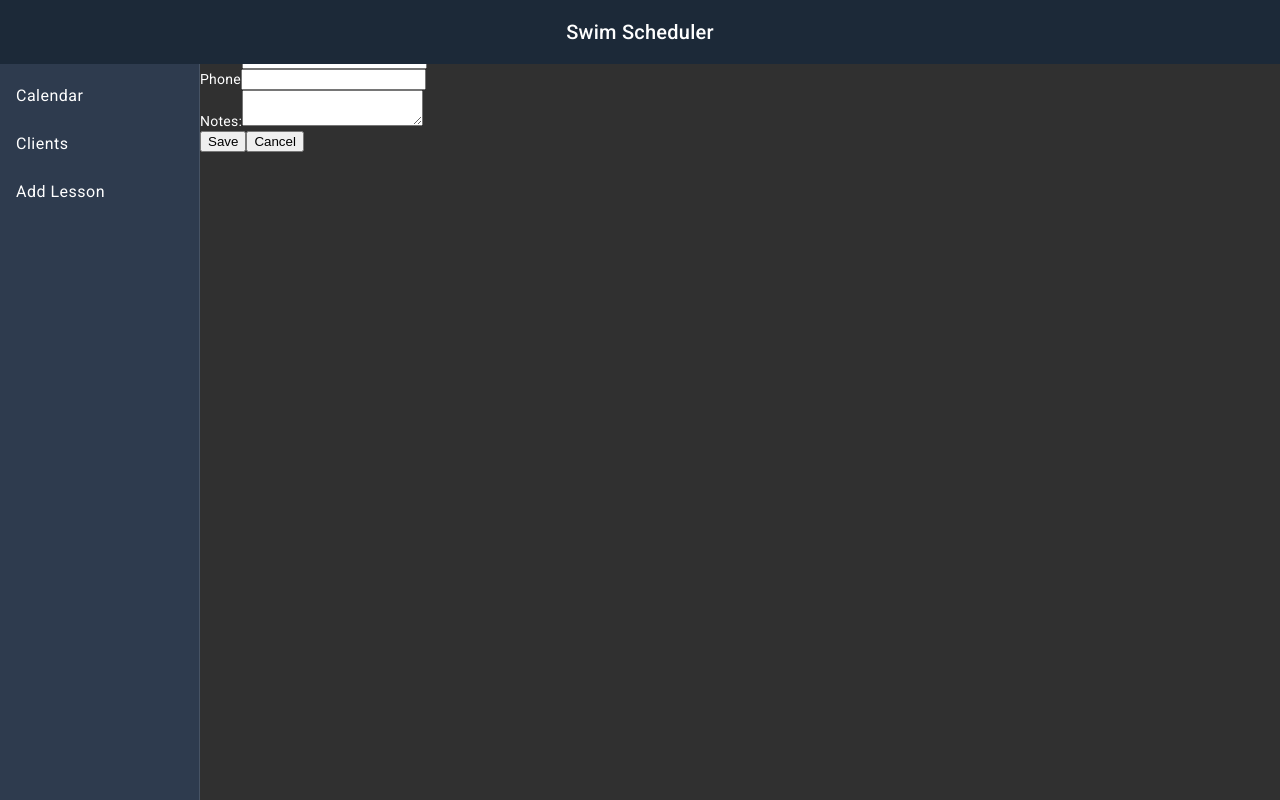
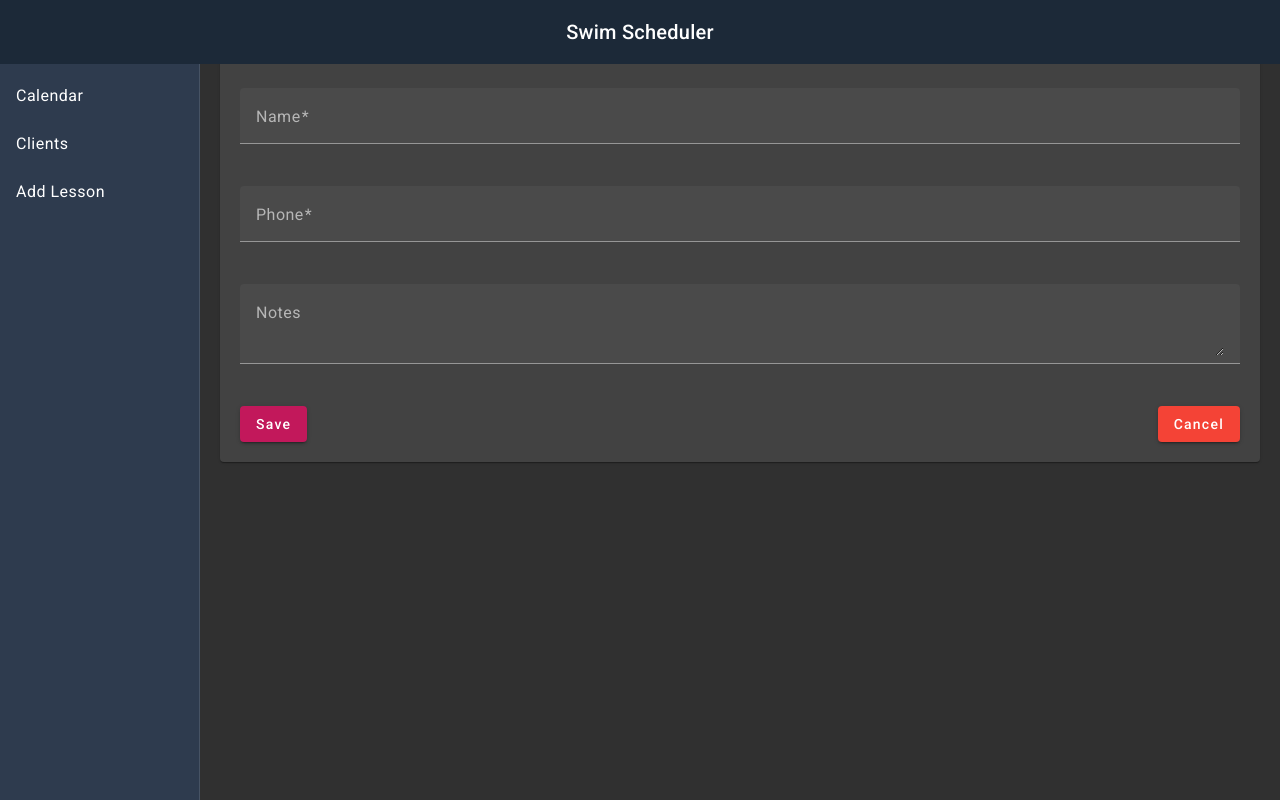
Before and after one commit to mihai22z/swim-scheduler-app, an Angular app in the folder frontend/: page /clients/1 in a window 1280 px wide. Built offline with nearby package versions, Linux system fonts and the light colour scheme; no server answers.

Commit message:
Style the entire app to be to the same standards and fix clients not loading immediately on a workday bug

```diff
--- a/frontend/src/app/components/calendar/calendar.component.html
+++ b/frontend/src/app/components/calendar/calendar.component.html
@@ -41,4 +41,3 @@
     </tbody>
   </table>
 </div>
->
--- a/frontend/src/app/components/client-form/client-form.component.css
+++ b/frontend/src/app/components/client-form/client-form.component.css
@@ -0,0 +1,14 @@
+.client-form-card {
+  margin: 20px;
+  padding: 20px;
+}
+
+.full-width {
+  width: 100%;
+  margin-bottom: 20px;
+}
+
+.button-group {
+  display: flex;
+  justify-content: space-between;
+}
--- a/frontend/src/app/components/client-form/client-form.component.html
+++ b/frontend/src/app/components/client-form/client-form.component.html
@@ -1,18 +1,24 @@
-<h2 *ngIf="client.id">Edit Client</h2>
-<h2 *ngIf="!client.id">Add New Client</h2>
-<form (ngSubmit)="saveClient()">
-  <div>
-    <label>Name:</label>
-    <input [(ngModel)]="client.name" name="name" required />
-  </div>
-  <div>
-    <label>Phone</label>
-    <input [(ngModel)]="client.phone" name="phone" required />
-  </div>
-  <div>
-    <label>Notes:</label>
-    <textarea [(ngModel)]="client.notes" name="notes"></textarea>
-  </div>
-  <button type="submit">Save</button>
-  <button type="button" (click)="cancel()">Cancel</button>
-</form>
+<mat-card class="client-form-card">
+  <h2 *ngIf="client.id">Edit Client</h2>
+  <h2 *ngIf="!client.id">Add New Client</h2>
+  <form (ngSubmit)="saveClient()">
+    <mat-form-field class="full-width">
+      <mat-label>Name</mat-label>
+      <input matInput [(ngModel)]="client.name" name="name" required />
+    </mat-form-field>
+    <mat-form-field class="full-width">
+      <mat-label>Phone</mat-label>
+      <input matInput [(ngModel)]="client.phone" name="phone" required />
+    </mat-form-field>
+    <mat-form-field class="full-width">
+      <mat-label>Notes</mat-label>
+      <textarea matInput [(ngModel)]="client.notes" name="notes"></textarea>
+    </mat-form-field>
+    <div class="button-group">
+      <button mat-raised-button color="primary" type="submit">Save</button>
+      <button mat-raised-button color="warn" type="button" (click)="cancel()">
+        Cancel
+      </button>
+    </div>
+  </form>
+</mat-card>
--- a/frontend/src/app/components/client-list/client-list.component.css
+++ b/frontend/src/app/components/client-list/client-list.component.css
@@ -0,0 +1,18 @@
+.mat-card {
+  margin: 20px;
+  padding: 20px;
+}
+
+.mat-headline {
+  margin-bottom: 20px;
+}
+
+.add-client-button {
+  position: fixed;
+  bottom: 20px;
+  right: 20px;
+}
+
+.mat-elevation-z8 {
+  box-shadow: 0px 3px 6px rgba(0, 0, 0, 0.16);
+}
--- a/frontend/src/app/components/client-list/client-list.component.html
+++ b/frontend/src/app/components/client-list/client-list.component.html
@@ -1,29 +1,54 @@
 <div>
-  <h2>Clients</h2>
-  <table>
-    <thead>
-      <tr>
-        <th>Name</th>
-        <th>Phone</th>
-        <th>Notes</th>
-        <th>Actions</th>
-      </tr>
-    </thead>
-    <tbody>
-      <tr *ngFor="let client of clients">
-        <td>{{ client.name }}</td>
-        <td>{{ client.phone }}</td>
-        <td>{{ client.notes }}</td>
-        <td>
-          <button *ngIf="client.id !== null" (click)="editClient(client.id)">
+  <h2 class="mat-headline">Clients</h2>
+  <mat-card>
+    <table mat-table [dataSource]="clients" class="mat-elevation-z8">
+      <ng-container matColumnDef="name">
+        <th mat-header-cell *matHeaderCellDef>Name</th>
+        <td mat-cell *matCellDef="let client">{{ client.name }}</td>
+      </ng-container>
+
+      <ng-container matColumnDef="phone">
+        <th mat-header-cell *matHeaderCellDef>Phone</th>
+        <td mat-cell *matCellDef="let client">{{ client.phone }}</td>
+      </ng-container>
+
+      <ng-container matColumnDef="notes">
+        <th mat-header-cell *matHeaderCellDef>Notes</th>
+        <td mat-cell *matCellDef="let client">{{ client.notes }}</td>
+      </ng-container>
+
+      <ng-container matColumnDef="actions">
+        <th mat-header-cell *matHeaderCellDef>Actions</th>
+        <td mat-cell *matCellDef="let client">
+          <button
+            mat-button
+            color="primary"
+            *ngIf="client.id !== null"
+            (click)="editClient(client.id)"
+          >
             Edit
           </button>
-          <button *ngIf="client.id !== null" (click)="deleteClient(client.id)">
+          <button
+            mat-button
+            color="warn"
+            *ngIf="client.id !== null"
+            (click)="deleteClient(client.id)"
+          >
             Delete
           </button>
         </td>
-      </tr>
-    </tbody>
-  </table>
-  <button (click)="router.navigate(['/clients/new'])">Add New Client</button>
+      </ng-container>
+
+      <tr mat-header-row *matHeaderRowDef="displayedColumns"></tr>
+      <tr mat-row *matRowDef="let row; columns: displayedColumns"></tr>
+    </table>
+  </mat-card>
+  <button
+    mat-fab
+    color="primary"
+    (click)="router.navigate(['/clients/new'])"
+    class="add-client-button"
+  >
+    <mat-icon>add</mat-icon>
+  </button>
 </div>
--- a/frontend/src/app/components/client-list/client-list.component.ts
+++ b/frontend/src/app/components/client-list/client-list.component.ts
@@ -4,16 +4,28 @@ import { HttpClientModule } from '@angular/common/http';
 import { Router } from '@angular/router';
 import { ClientService } from '../../services/client.service';
 import { Client } from '../../models/client';
+import { MatTableModule } from '@angular/material/table';
+import { MatCardModule } from '@angular/material/card';
+import { MatButtonModule } from '@angular/material/button';
+import { MatIconModule } from '@angular/material/icon';
 
 @Component({
   selector: 'app-client-list',
   standalone: true,
-  imports: [CommonModule, HttpClientModule],
+  imports: [
+    CommonModule,
+    HttpClientModule,
+    MatTableModule,
+    MatCardModule,
+    MatButtonModule,
+    MatIconModule,
+  ],
   templateUrl: './client-list.component.html',
   styleUrl: './client-list.component.css',
 })
 export class ClientListComponent implements OnInit {
   clients: Client[] = [];
+  displayedColumns: string[] = ['name', 'phone', 'notes', 'actions'];
 
   constructor(private clientService: ClientService, public router: Router) {}
 
--- a/frontend/src/app/components/workday-detail/workday-detail.component.css
+++ b/frontend/src/app/components/workday-detail/workday-detail.component.css
@@ -31,12 +31,13 @@ mat-card-content {
 
 .mat-accordion .mat-expansion-panel {
   background-color: #383f57;
-  margin-bottom: 10px;
+  margin-bottom: 16px;
   border: 1px solid #ddd;
   border-radius: 8px;
 }
 
 .mat-expansion-panel-header {
+  background-color: #1e2a38;
   font-size: 1rem;
   font-weight: 500;
   color: #333;
@@ -50,10 +51,12 @@ mat-card-content {
 .mat-list-item h4 {
   font-weight: bold;
   margin: 0;
+  padding-bottom: 5px;
 }
 
 .mat-list-item p {
   margin: 0;
+  padding-top: 5px;
 }
 
 .mat-action-row {
@@ -85,3 +88,14 @@ h2.mat-headline {
   margin: 20px;
   text-align: center;
 }
+
+.client-list-item {
+  padding: 16px;
+  margin: 0;
+  height: auto;
+  border-bottom: 1px solid #ccc;
+}
+
+.client-list-item:last-child {
+  border-bottom: none;
+}
--- a/frontend/src/app/components/workday-detail/workday-detail.component.html
+++ b/frontend/src/app/components/workday-detail/workday-detail.component.html
@@ -20,7 +20,10 @@
           </mat-expansion-panel-header>
 
           <mat-list>
-            <mat-list-item *ngFor="let client of lesson.clients">
+            <mat-list-item
+              *ngFor="let client of lesson.clients"
+              class="client-list-item"
+            >
               <h4 matLine>{{ client.name }} ({{ client.phone }})</h4>
               <p matLine *ngIf="client.notes">
                 {{ client.notes }}
--- a/frontend/src/app/components/workday-detail/workday-detail.component.ts
+++ b/frontend/src/app/components/workday-detail/workday-detail.component.ts
@@ -1,4 +1,9 @@
-import { Component, OnInit } from '@angular/core';
+import {
+  Component,
+  OnInit,
+  ChangeDetectorRef,
+  ChangeDetectionStrategy,
+} from '@angular/core';
 import { ActivatedRoute } from '@angular/router';
 import { WorkdayService } from '../../services/workday.service';
 import { ClientService } from '../../services/client.service';
@@ -7,7 +12,6 @@ import { Workday } from '../../models/workday';
 import { CommonModule } from '@angular/common';
 import { Lesson } from '../../models/lesson';
 import { DatePipe } from '@angular/common';
-import { forkJoin } from 'rxjs';
 import { MatDialog } from '@angular/material/dialog';
 import { MatButtonModule } from '@angular/material/button';
 import { MatListModule } from '@angular/material/list';
@@ -15,6 +19,7 @@ import { MatCardModule } from '@angular/material/card';
 import { MatExpansionModule } from '@angular/material/expansion';
 import { MatToolbarModule } from '@angular/material/toolbar';
 import { MatIconModule } from '@angular/material/icon';
+import { MatLineModule } from '@angular/material/core';
 import { EditClientsDialogComponent } from '../edit-clients-dialog/edit-clients-dialog.component';
 
 @Component({
@@ -29,17 +34,18 @@ import { EditClientsDialogComponent } from '../edit-clients-dialog/edit-clients-
     MatExpansionModule,
     MatToolbarModule,
     MatIconModule,
+    MatLineModule,
   ],
   templateUrl: './workday-detail.component.html',
   styleUrl: './workday-detail.component.css',
 })
 export class WorkdayDetailComponent {
   workday: Workday | undefined;
+  clientsLoaded: boolean = false;
 
   constructor(
     private route: ActivatedRoute,
     private workdayService: WorkdayService,
-    private clientService: ClientService,
     private lessonService: LessonService,
     private datePipe: DatePipe,
     public dialog: MatDialog
@@ -60,13 +66,12 @@ export class WorkdayDetailComponent {
   loadClientData(): void {
     if (!this.workday) return;
 
-    for (var lesson of this.workday.lessons) {
+    for (let lesson of this.workday.lessons) {
       if (lesson.id) {
         this.lessonService
           .getClientsForLesson(lesson.id)
           .subscribe((clients) => {
             lesson.clients = clients;
-            console.log(`Lesson ${lesson.id} clients:`, lesson.clients);
           });
       }
     }
--- a/frontend/src/app/services/lesson.service.ts
+++ b/frontend/src/app/services/lesson.service.ts
@@ -1,6 +1,6 @@
 import { Injectable } from '@angular/core';
 import { HttpClient } from '@angular/common/http';
-import { Observable } from 'rxjs';
+import { BehaviorSubject, Observable, map } from 'rxjs';
 import { Lesson } from '../models/lesson';
 import { Client } from '../models/client';
 
@@ -10,6 +10,9 @@ const API_URL = 'http://localhost:8080/api/lessons';
   providedIn: 'root',
 })
 export class LessonService {
+  private clientsSubject = new BehaviorSubject<Client[]>([]);
+  public clients$ = this.clientsSubject.asObservable();
+
   constructor(private http: HttpClient) {}
 
   getLessons(): Observable<Lesson[]> {
@@ -21,6 +24,11 @@ export class LessonService {
   }
 
   getClientsForLesson(lessonId: number): Observable<Client[]> {
-    return this.http.get<Client[]>(`${API_URL}/${lessonId}/clients`);
+    return this.http.get<Client[]>(`${API_URL}/${lessonId}/clients`).pipe(
+      map((clients) => {
+        this.clientsSubject.next(clients);
+        return clients;
+      })
+    );
   }
 }
```
Also changed, not shown: frontend/src/app/components/client-form/client-form.component.ts (+13 -1 lines).
